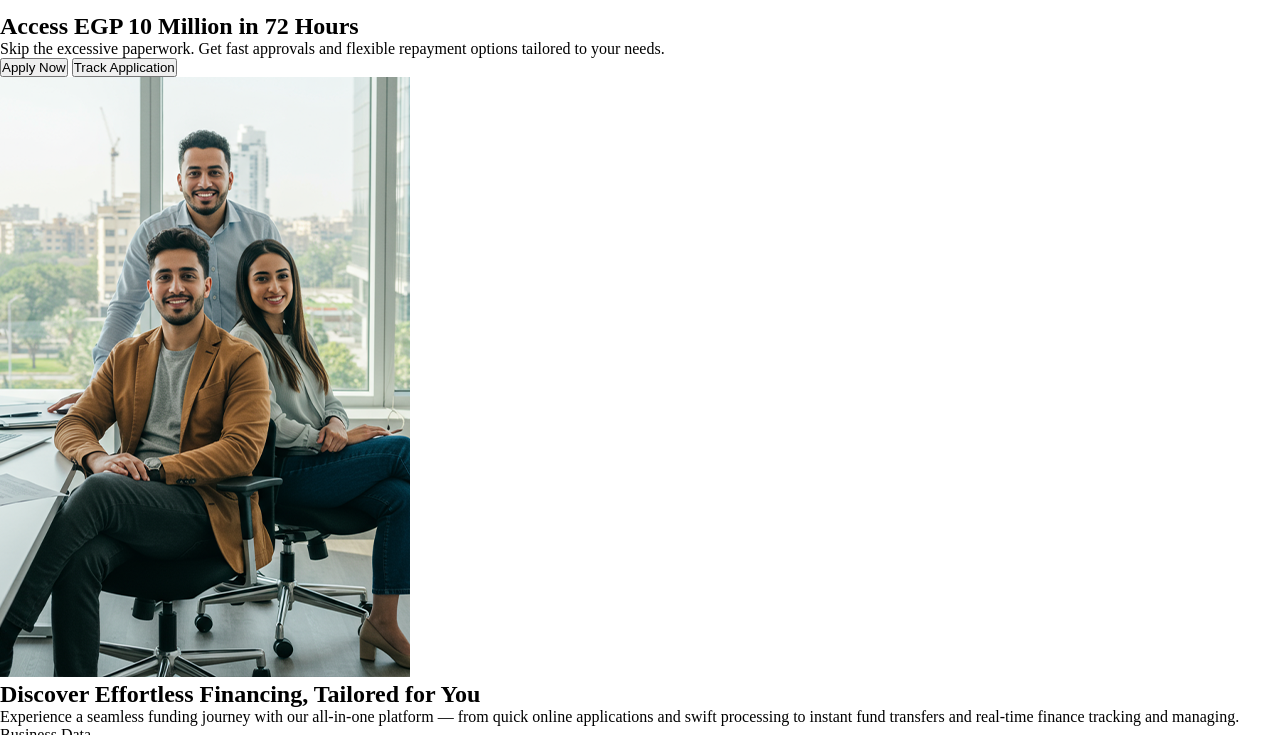
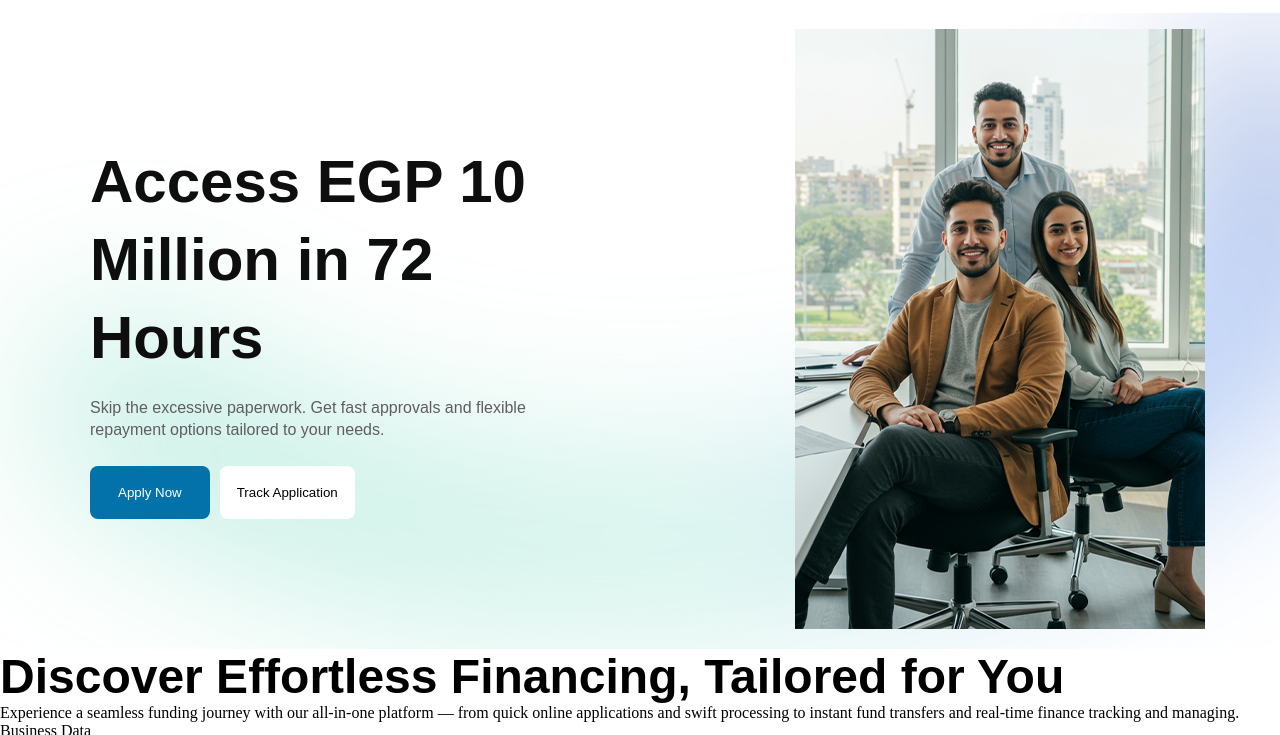
Before and after one commit to Marley103/EFG-SMEs-Clone, a plain HTML site: page index.html in a window 1280 px wide. Shown: the part 65-800 px from the top of the page. Drawn offline with Linux system fonts and the light colour scheme.

Commit message:
header styles

```diff
--- a/index.html
+++ b/index.html
@@ -26,7 +26,7 @@
                 </ul>
             </nav>
             <div>
-                <button> Apply Now</button>
+                <button class="btn0"> Apply Now</button>
             </div>
             <div>
                 <span>EN</span>
@@ -36,24 +36,26 @@
     </header>
 
     <section>
-        <div>
+        <div class="sec1">
+            <div class="content">
                 <div>
                     <h2>Access EGP 10
                         Million in 72 Hours</h2>
                     <p>Skip the excessive paperwork. Get fast approvals and flexible
                         repayment options tailored to your needs.</p>
                 </div>
-            <div>
-                <button>Apply Now</button>
-                <button>Track Application</button>
+                <div class="row">
+                    <button class="btn1">Apply Now</button>
+                    <button class="btn2">Track Application</button>
+                </div>
             </div>
             <div>
-                <img src="Imgs/hero.png" alt="Home">
+                <img class="img1" src="Imgs/hero.png" alt="Home">
             </div>
         </div>
     </section>
 
-    <section>
+    <section class="sec2">
         <div>
             <h2>Discover Effortless Financing, Tailored for You</h2>
             <p>Experience a seamless funding journey with our all-in-one platform — from quick online applications and
@@ -167,6 +169,7 @@
             <button>Learn More</button>
         </div>
     </section>
+
     <section>
         <div>
             <div>
@@ -191,6 +194,7 @@
             </div>
         </div>
     </section>
+
     <section>
         <div>
             <div>
@@ -213,6 +217,7 @@
             </div>
         </div>
     </section>
+
     <section>
         <div>
             <div>
@@ -238,6 +243,7 @@
             </div>
         </div>
     </section>
+
     <section>
         <div>
             <h2>FAQs</h2>
@@ -263,6 +269,7 @@
             </p>
         </div>
     </section>
+
     <footer>
         <div>
             <div>
--- a/style.css
+++ b/style.css
@@ -23,7 +23,7 @@ header ul {
     gap: 2rem;
 }
 
-header button {
+.btn0 {
     padding: 12px 16px 12px 16px;
     background-color: #0372AA;
     color: #FFFFFF;
@@ -37,3 +37,72 @@ header button {
 header img {
     cursor: pointer;
 }
+
+.sec1 {
+    background-image: url(Imgs/hero-bg.svg);
+    background-position: center;
+    background-size: cover;
+    display: flex;
+    justify-content: space-between;
+    align-items: center;
+}
+
+.content {
+    margin: 30px;
+    padding-left: 60px;
+}
+
+.sec1 h2 {
+    font-weight: 700;
+    line-height: 130%;
+    margin-bottom: 20px;
+    width: 70%;
+    font-size: 60px;
+    color: #0E0E0E;
+    font-family: Arial, Helvetica, sans-serif;
+}
+
+.sec1 p {
+    font-weight: 400;
+    font-family: Arial, Helvetica, sans-serif;
+    font-style: normal;
+    font-size: 16px;
+    color: #5F5D63;
+    width: 70%;
+    line-height: 135%;
+    padding-bottom: 25px;
+}
+
+.row {
+    display: flex;
+    gap: 10px;
+}
+
+.btn1 {
+    background-color: #0372AA;
+    padding: 16px 25px 16px 25px;
+    border-radius: 8px;
+    color: #FFFFFF;
+    border: transparent solid;
+    cursor: pointer;
+}
+
+.btn2 {
+    background-color: #FFFFFF;
+    padding: 16px;
+    border-radius: 8px;
+    border: 1px transparent solid;
+    cursor: pointer;
+}
+
+.img1 {
+    border-radius: 15px;
+    padding: 16px 60px 16px 16px;
+    margin-right: 15px;
+}
+
+.sec2 h2 {
+    font-weight: 600;
+    font-size: 48px;
+    font-family: Arial, Helvetica, sans-serif;
+}
```
Also changed, not shown: Imgs/hero-bg.svg (added). Lines whose indentation alone changed are shown as unchanged.
